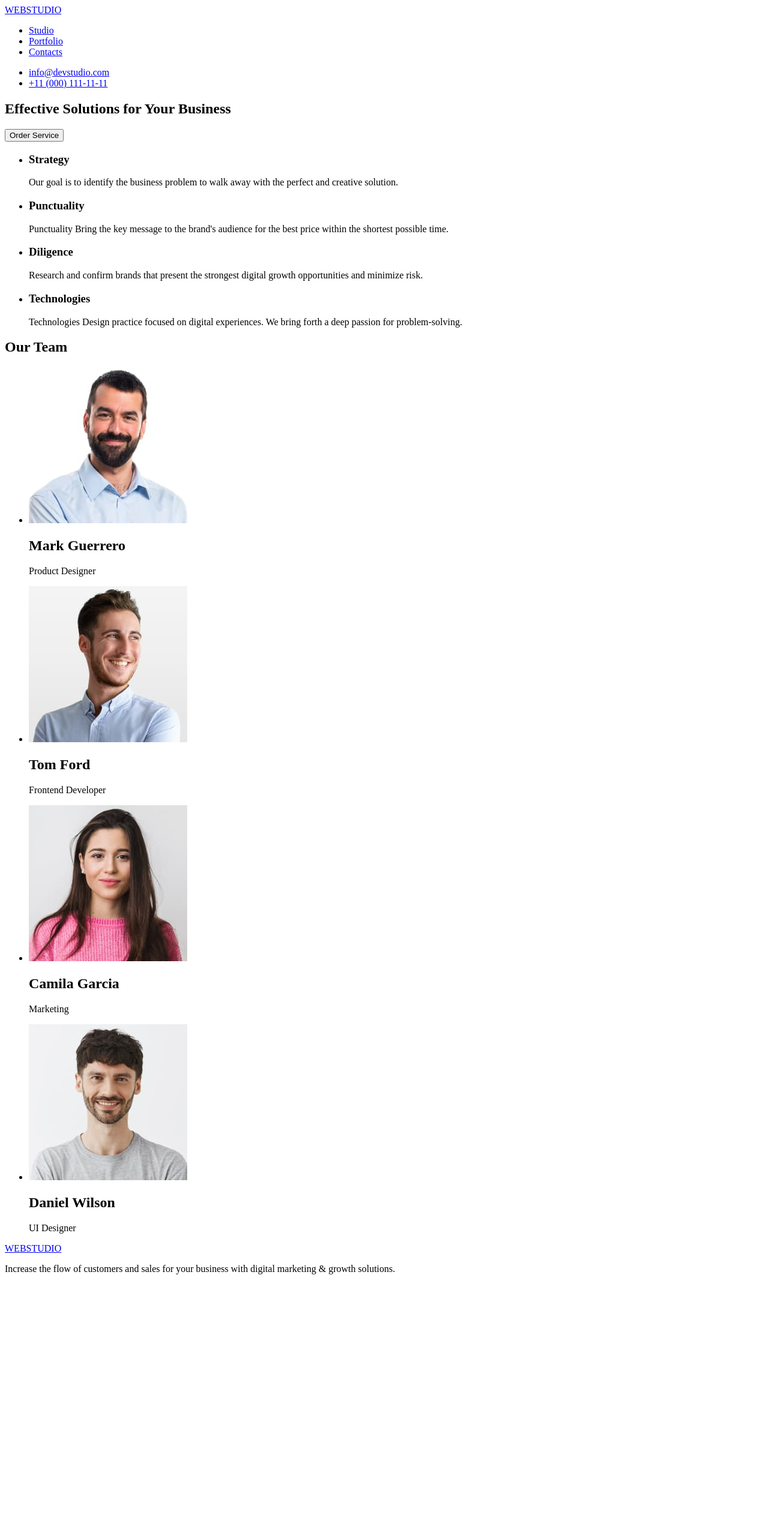
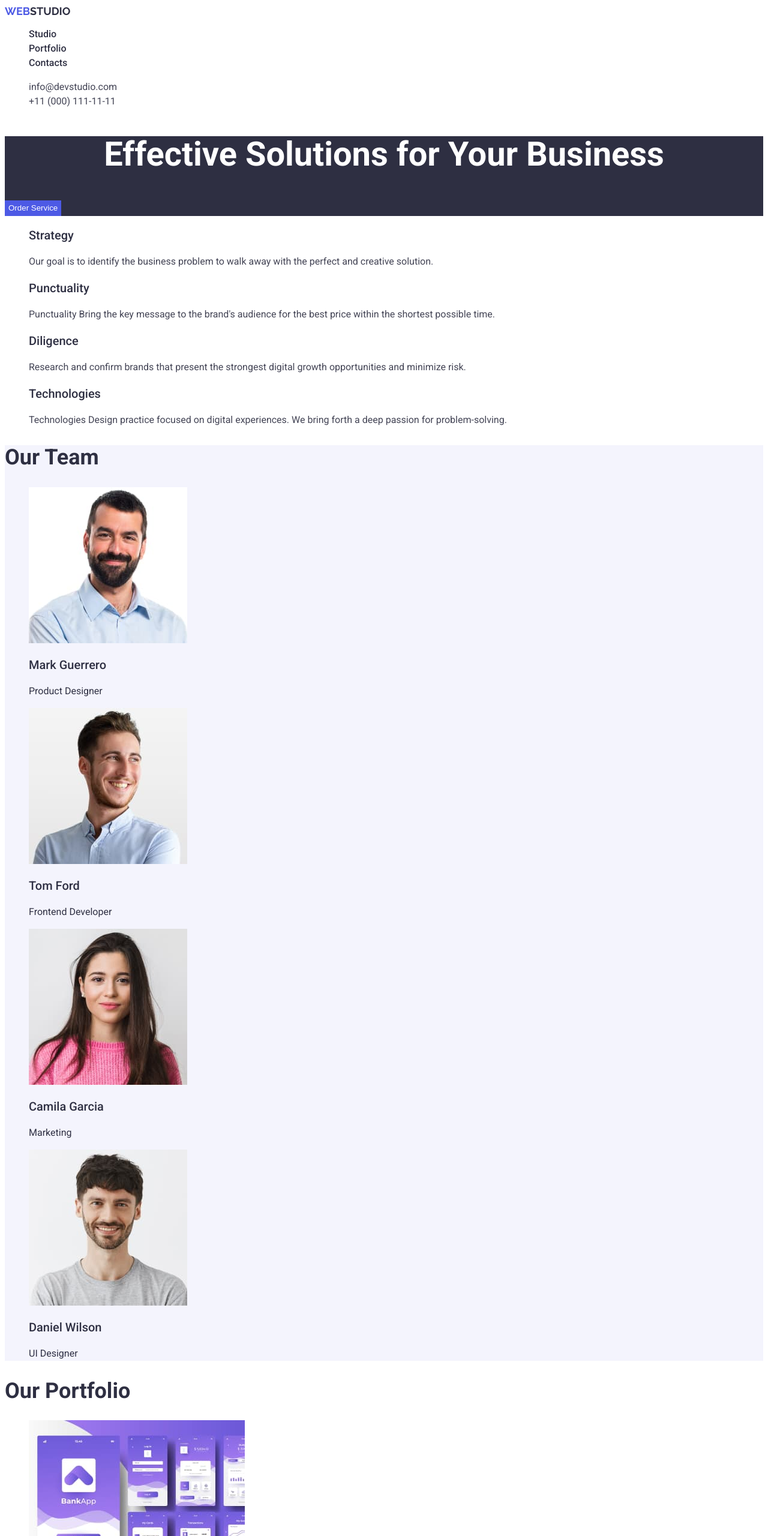
Before and after one commit to MykhailoSyvous/goit-markup-hw-01, a plain HTML site: page index.html in a window 1280 px wide. Shown: the top 2560 px of the page at 60% size. Before the commit the page ends 2140 px from the top, so only its background shows below. Drawn offline with Linux system fonts and the light colour scheme.

Commit message:
1.1-hw-the work is done

```diff
--- a/css/stylle.css
+++ b/css/stylle.css
@@ -0,0 +1,139 @@
+:root{
+    --color-grimery:#2E2F42;
+    --color-brend:#4D5AE5;
+    --color-brend-hover:#404BBF;
+    --color-secundery:#434455;
+    --color-hero-title-text:#FFF;
+    --color-hero-button-text:#FFF;
+    --backraund-section-our-team:#F4F4FD;
+    --footer-logo:#F4F4FD;
+    --footer-text:#F4F4FD;
+
+
+}
+body{
+    color:var(--color-grimery);
+    font-family: 'Roboto', sans-serif;
+    font-weight: 400;
+    font-size: 16px;
+}
+ul {
+    list-style-type: none;
+}
+a {
+    text-decoration: none;
+}
+/* header */
+.logo-header{
+    color: var(--color-grimery);
+    font-size: 18px;
+    text-decoration: none;
+    font-family: 'Raleway';
+    font-weight: 700;
+    font-size: 18px;
+    line-height: 21px;
+}
+.akcent-hrader-logo{
+   color: var(--color-brend);
+}
+.header-link{
+    color: var(--color-grimery);
+    text-decoration: none;
+    font-size: 16px;
+        font-weight: 500;
+        line-height: 24px;
+}
+.header-link:hover,.header-link:focus{
+    color: var(--color-brend-hover);
+}
+.contacts-link{color: var(--color-secundery);
+    line-height: 24px;
+
+}
+.contacts-link:hover{color: var(--color-brend-hover);
+
+}
+/* herro-section */
+.hero-section{
+    background-color: var(--color-grimery);
+}
+.hero-title{
+    color:var(--color-hero-title-text);
+    font-family: "Roboto";
+    font-weight: 700;
+    font-size: 56px;
+    line-height: 60px;
+    text-align: center;
+
+}
+.hero-button{background-color:var(--color-brend);
+    color: var(--color-hero-button-text);
+    border: none;
+    font-weight: 500;
+    line-height: 24px;
+    text-align: center;
+        cursor: pointer;
+
+}
+.hero-button:hover,.hero-button:focus{
+background-color: var(--color-brend-hover);
+}
+.advantages-title{
+    font-size: 20px;
+    font-weight: 500;
+    line-height: 24px;
+}
+.text-advantages{
+    color: var(--color-secundery);
+    line-height: 24px;
+}
+/* our-team-sections */
+.Our-team-sections{
+    background-color: var(--backraund-section-our-team);
+}
+.title-sections{
+    font-size: 36px;
+    font-weight: 700;
+    line-height: 40px;
+}
+.name-employees{
+    font-size: 20px;
+    font-weight: 500;
+    line-height: 24px;
+}
+
+.profetion{
+
+    color: var(--color-grimery);
+    line-height: 24px;
+}
+/* portfolio */
+.servises{
+    font-size: 20px;
+    font-weight: 500;
+    line-height: 24px;
+}
+.activity{
+    line-height: 24px;
+}
+/* footer */
+.footer-sections{
+    background-color: var(--color-secundery);
+}
+.footer-logo{
+color: var(--footer-logo);
+text-decoration: none;
+font-family: 'Raleway';
+font-size: 18px;
+font-weight: 700;
+line-height: 21px;
+}
+.footer-logo-akcent{
+color: var(--color-brend);
+
+}
+.footer-text{
+    color: var(--footer-text);
+    line-height: 24px;
+
+}
--- a/index.html
+++ b/index.html
@@ -3,90 +3,154 @@
   <head>
     <meta charset="UTF-8" />
     <meta name="viewport" content="width=device-width, initial-scale=1.0" />
-    <title>WebStudio</title>
+    <title>WEBSTUDIO</title>
+    <link rel="preconnect" href="https://fonts.googleapis.com" />
+    <link rel="preconnect" href="https://fonts.gstatic.com" crossorigin />
+    <link
+      href="https://fonts.googleapis.com/css2?family=Raleway:wght@700&family=Roboto:wght@400;500;700&display=swap"
+      rel="stylesheet"
+    />
+    <link rel="stylesheet" href="./css/stylle.css" />
   </head>
   <body>
     <header>
       <nav>
-        <a href="./index.html">WEBSTUDIO</a>
+        <a class="logo-header" href="./index.html"
+          ><span class="akcent-hrader-logo">WEB</span>STUDIO</a
+        >
         <ul>
-          <li><a href="#">Studio</a></li>
-          <li><a href="./portfolio.html">Portfolio</a></li>
-          <li><a href="#">Contacts</a></li>
+          <li><a class="header-link" href="#">Studio</a></li>
+          <li><a class="header-link" href="#">Portfolio</a></li>
+          <li><a class="header-link" href="#">Contacts</a></li>
         </ul>
       </nav>
       <ul>
-        <li><a href="mailto:info@devstudio.com">info@devstudio.com</a></li>
-        <li><a href="tell:+11 (000) 111-11-11">+11 (000) 111-11-11</a></li>
+        <li>
+          <a class="contacts-link" href="mailto:info@devstudio.com"
+            >info@devstudio.com</a
+          >
+        </li>
+        <li>
+          <a class="contacts-link" href="tell:+11(000)1111111"
+            >+11 (000) 111-11-11</a
+          >
+        </li>
       </ul>
     </header>
     <main>
-      <section>
-        <h1>Effective Solutions for Your Business</h1>
-        <button>Order Service</button>
+      <section class="hero-section">
+        <h1 class="hero-title">Effective Solutions for Your Business</h1>
+        <button class="hero-button" type="button">Order Service</button>
       </section>
       <section>
         <h2 hidden>Our advantages</h2>
         <ul>
           <li>
-            <h3>Strategy</h3>
-            <p>
+            <h3 class="advantages-title">Strategy</h3>
+            <p class="text-advantages">
               Our goal is to identify the business problem to walk away with the
               perfect and creative solution.
             </p>
           </li>
           <li>
-            <h3>Punctuality</h3>
-            <p>
+            <h3 class="advantages-title">Punctuality</h3>
+            <p class="text-advantages">
               Punctuality Bring the key message to the brand's audience for the
               best price within the shortest possible time.
             </p>
           </li>
           <li>
-            <h3>Diligence</h3>
-            <p>
+            <h3 class="advantages-title">Diligence</h3>
+            <p class="text-advantages">
               Research and confirm brands that present the strongest digital
               growth opportunities and minimize risk.
             </p>
           </li>
           <li>
-            <h3>Technologies</h3>
-            <p>
+            <h3 class="advantages-title">Technologies</h3>
+            <p class="text-advantages">
               Technologies Design practice focused on digital experiences. We
               bring forth a deep passion for problem-solving.
             </p>
           </li>
         </ul>
       </section>
-      <section>
-        <h2>Our Team</h2>
+      <section class="Our-team-sections">
+        <h2 class="title-sections">Our Team</h2>
         <ul>
           <li>
-            <img src="./images/mark.jpg" alt="Mark Guerrero" />
-            <h2>Mark Guerrero</h2>
-            <p>Product Designer</p>
+            <img src="./images/mark.jpg" alt="Foto Mark Guerrero" width: 264px;
+            height: 260px;/>
+            <h3 class="name-employees">Mark Guerrero</h3>
+            <p class="profetion">Product Designer</p>
           </li>
           <li>
-            <img src="./images/tom.jpg" alt="Tom Ford" />
-            <h2>Tom Ford</h2>
-            <p>Frontend Developer</p>
+            <img src="./images/tom.jpg" alt="Foto Tom Ford" width: 264px;
+            height: 260px; />
+            <h3 class="name-employees">Tom Ford</h3>
+            <p class="profetion">Frontend Developer</p>
           </li>
           <li>
-            <img src="./images/camila.jpg" alt="Camila Garcia" />
-            <h2>Camila Garcia</h2>
-            <p>Marketing</p>
+            <img src="./images/camila.jpg" alt="Foto Camila Garcia" width:
+            264px; height: 260px;/>
+            <h3 class="name-employees">Camila Garcia</h3>
+            <p class="profetion">Marketing</p>
           </li>
           <li>
-            <img src="./images/daniel.jpg" alt="Daniel Wilson" />
-            <h2>Daniel Wilson</h2>
-            <p>UI Designer</p>
+            <img src="./images/daniel.jpg" alt=" Foto Daniel Wilson" width:
+            264px; height: 260px; />
+            <h3 class="name-employees">Daniel Wilson</h3>
+            <p class="profetion">UI Designer</p>
+          </li>
+        </ul>
+      </section>
+      <section>
+        <h2 class="title-sections">Our Portfolio</h2>
+        <ul>
+          <li>
+            <img src="./images/BankingApp (1).jpg " alt="Banking App" width:
+            360px; height: 300px;/>
+            <h3 class="servises">Banking App</h3>
+            <p class="activity">App</p>
+          </li>
+          <li>
+            <img src="./images/CashlessPayment (1).jpg " alt="Cashless Payment"
+            width: 360px; height: 300px; />
+            <h3 class="servises">Cashless Payment</h3>
+            <p class="activity">Marketing</p>
+          </li>
+          <li>
+            <img src="./images/Meditation App (1).jpg " alt="Meditation App"
+            width: 360px; height: 300px; />
+            <h3 class="servises">Meditation App</h3>
+            <p class="activity">App</p>
+          </li>
+          <li>
+            <img src="./images/TaxiServis (1).jpg " alt="Taxi Service" width:
+            360px; height: 300px; />
+            <h3 class="servises">Taxi Service</h3>
+            <p class="activity">Marketing</p>
+          </li>
+          <li>
+            <img src="./images/ScreenIllustrations (1).jpg " alt="Screen
+            Illustrations" width: 360px; height: 300px; />
+            <h3 class="servises">Screen Illustrations</h3>
+            <p class="activity">Design</p>
+          </li>
+          <li>
+            <img src="./images/OnlineCurses (1).jpg " alt="Online Courses"
+            width: 360px; height: 300px; />
+            <h3 class="servises">Online Courses</h3>
+            <p class="activity">Marketing</p>
           </li>
         </ul>
       </section>
     </main>
-    <footer>
-      <a href="/">WEBSTUDIO</a>
-      <p>
+    <footer class="footer-sections">
+      <a class="footer-logo" href="/"
+        ><span class="footer-logo-akcent">WEB</span>STUDIO</a
+      >
+      <p class="footer-text">
         Increase the flow of customers and sales for your business with digital
         marketing & growth solutions.
       </p>
```
Also changed, not shown: portfolio.html (deleted, +0 -141 lines).
